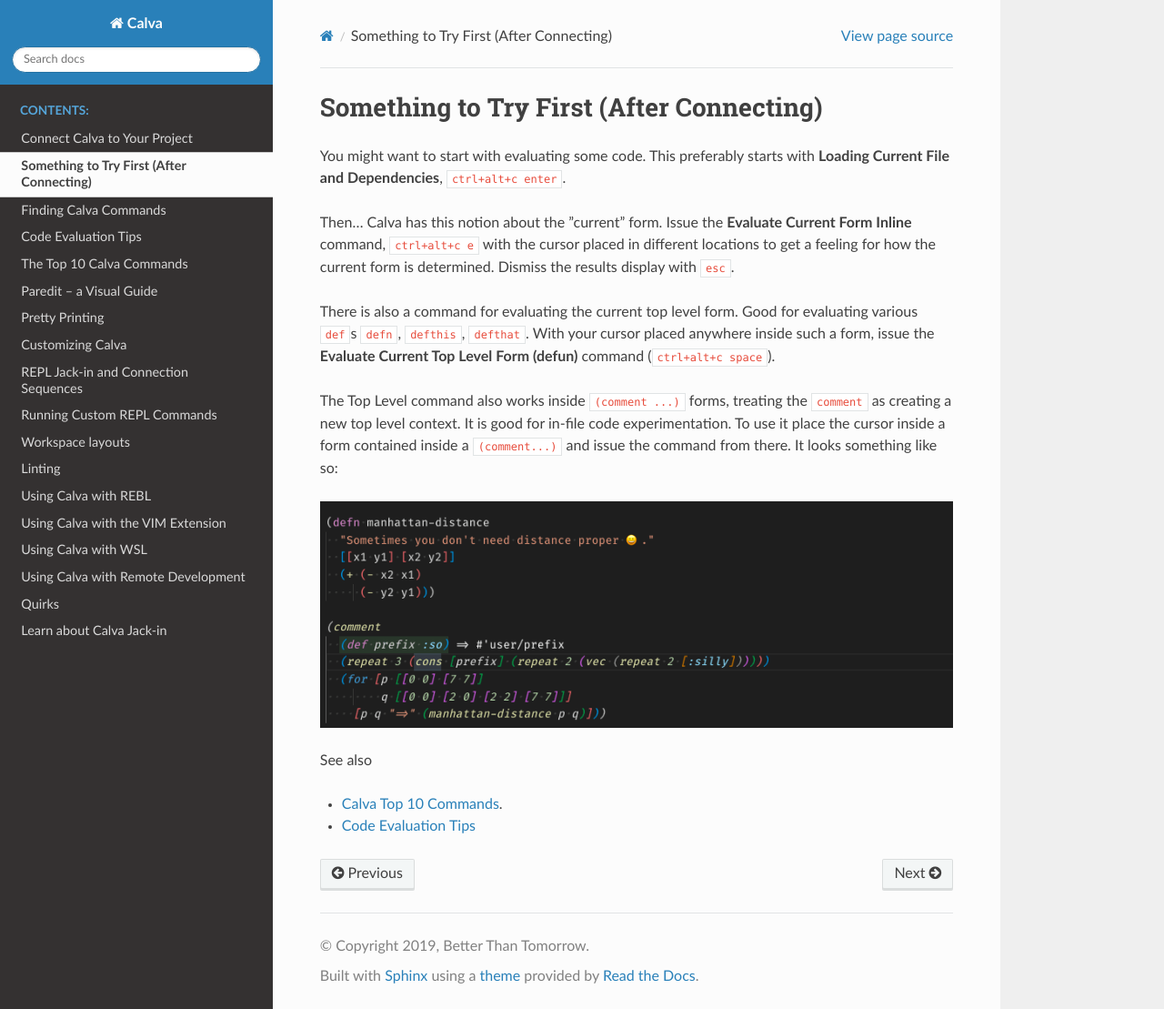
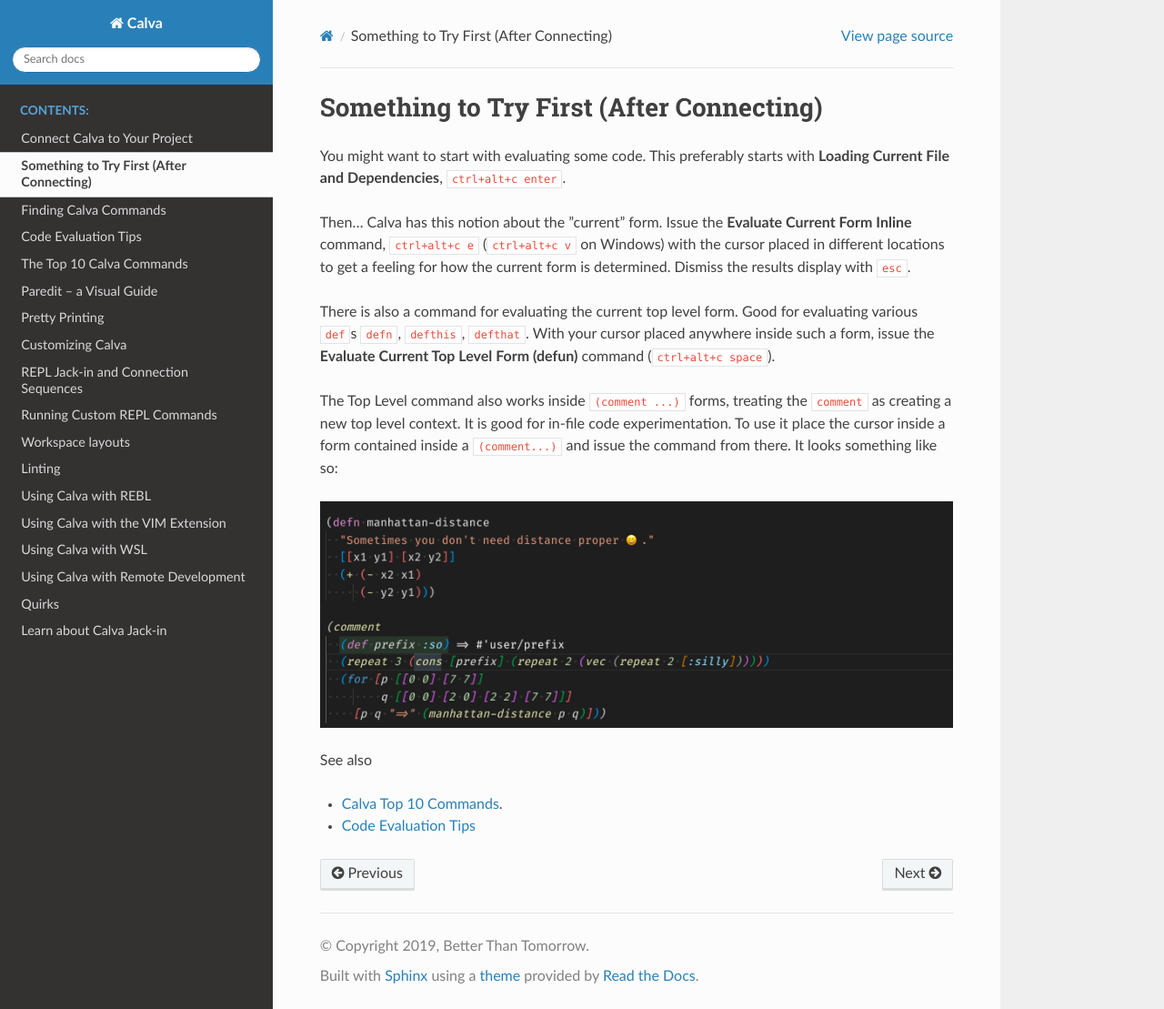
Before and after one commit to BetterThanTomorrow/calva, a Sphinx documentation site: the page built from docs/readthedocs/source/try-first.md, in a window 1280 px wide and 1109 px high. Shown: the whole window at 91% size. Built offline with Sphinx 7.4.7 and the Read the Docs theme 2.0.0, drawn with Linux system fonts in a browser that asks for light colours.

Commit message:
Fix Windows keybindingKeybinding for Windows was not correct. Added a clarifier to the documentation to call out the difference.

```diff
--- a/docs/readthedocs/source/try-first.md
+++ b/docs/readthedocs/source/try-first.md
@@ -2,7 +2,7 @@
 
 You might want to start with evaluating some code. This preferably starts with **Loading Current File and Dependencies**, `ctrl+alt+c enter`.
 
-Then... Calva has this notion about the ”current” form. Issue the **Evaluate Current Form Inline** command, `ctrl+alt+c e` with the cursor placed in different locations to get a feeling for how the current form is determined. Dismiss the results display with `esc`.
+Then... Calva has this notion about the ”current” form. Issue the **Evaluate Current Form Inline** command, `ctrl+alt+c e` (`ctrl+alt+c v` on Windows) with the cursor placed in different locations to get a feeling for how the current form is determined. Dismiss the results display with `esc`.
 
 There is also a command for evaluating the current top level form. Good for evaluating  various `def`s `defn`, `defthis`, `defthat`. With your cursor placed anywhere inside such a form, issue the **Evaluate Current Top Level Form (defun)** command (`ctrl+alt+c space`).
 
```
Also changed, not shown: CHANGELOG.md (+1 -0 lines), docs/readthedocs/source/commands-top10.md (+1 -1 lines).
